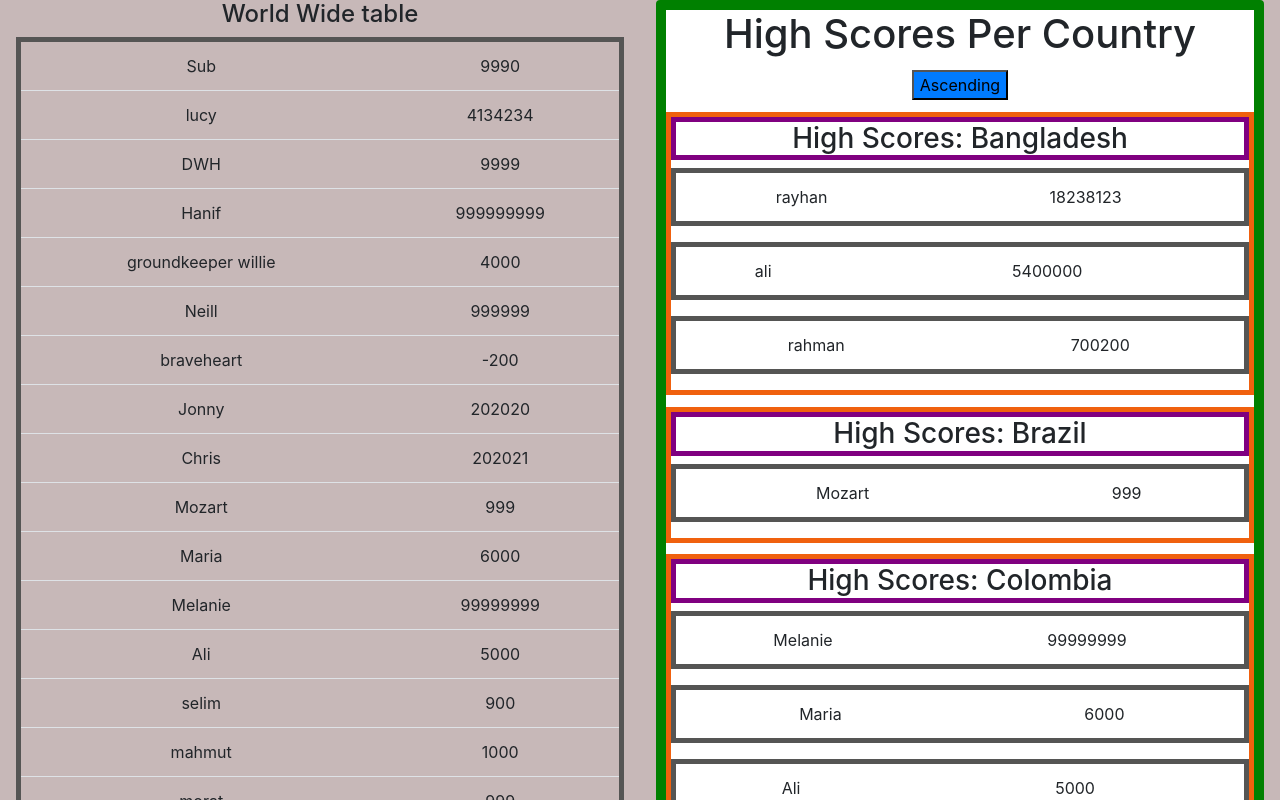
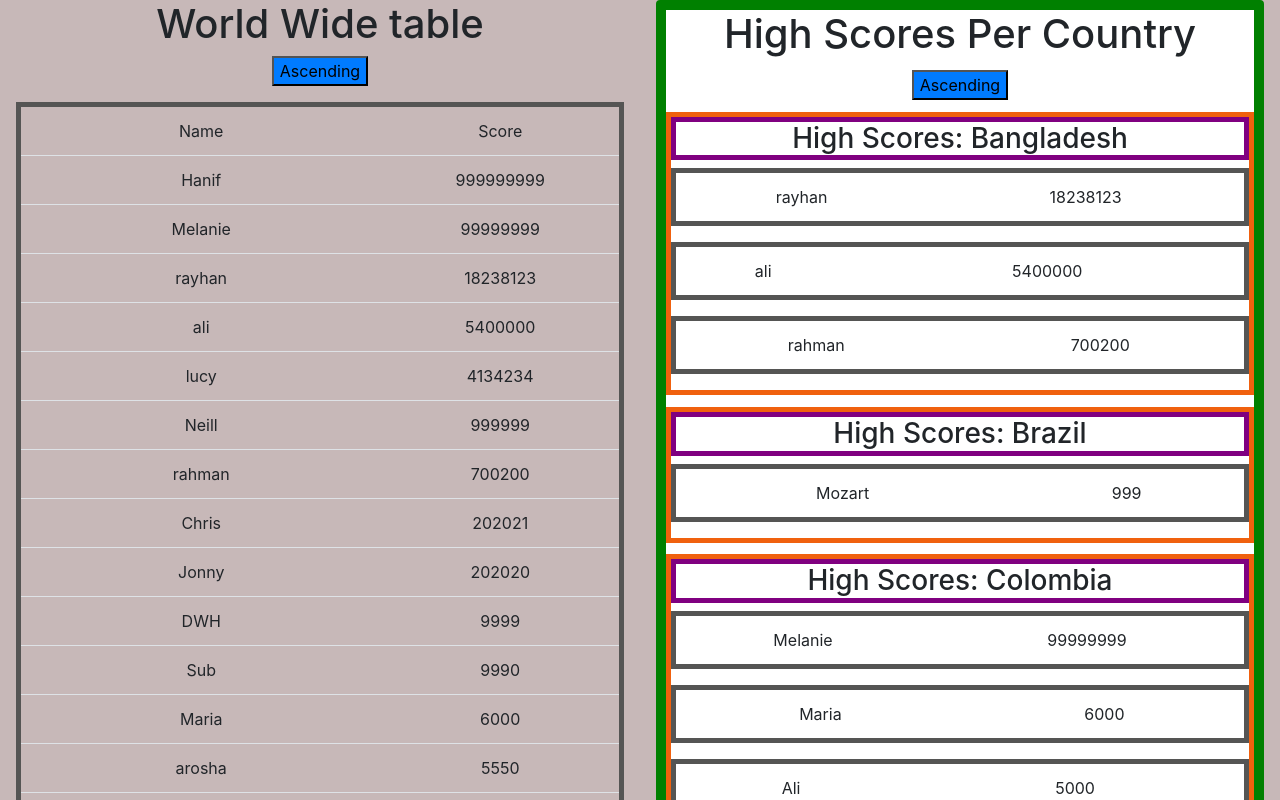
Before and after one commit to SenaitEkubai/high-scores-react, a React (Create React App) app: page / in a window 1280 px wide. Shown: the top 800 px of the page. Built offline with nearby package versions, Linux system fonts and the light colour scheme.

Commit message:
added usestate to world wide table

```diff
--- a/src/WorldWideTable.js
+++ b/src/WorldWideTable.js
@@ -1,20 +1,55 @@
-import React from "react";
+import React, { useState } from "react";
 import allCountryScores from "./allCountryScore";
 
 function WorldWideTable() {
+  let nameAndScoresArray = [];
+  const [order, setSortOrder] = useState(1);
+  const [buttonName, setButtonName] = useState("Ascending");
+
+  /* this function change the button name when the button is clicked  and changes the sort order */
+
+  function changeSortOrder() {
+    setSortOrder((order) => order * -1);
+    if (buttonName === "Ascending") {
+      setButtonName((buttonName) => "Descending");
+    } else {
+      setButtonName((buttonName) => "Ascending");
+    }
+  }
+
+  /* will map through the allcountryscores array and populate the namesandscoresarray */
+
+  allCountryScores.map(
+    (el) => (nameAndScoresArray = nameAndScoresArray.concat(el.scores))
+  );
+
+  nameAndScoresArray.sort((a, b) => {
+    if (a.s < b.s) {
+      return 1 * order;
+    }
+    return -1 * order;
+  });
+
   return (
-    <div style={{ width: "38rem" }}>
-      <h4>World Wide table</h4>
-      <table className="table table-stripped  text-center">
+    <div className="world-wide" style={{ width: "38rem" }}>
+      <h1>World Wide table</h1>
+      <button className="bg-primary mb-3" onClick={changeSortOrder}>
+        {buttonName}
+      </button>
+      <table className="table table-stripped text-center">
+        <thead>
+          <tr>
+            <td>Name</td>
+            <td>Score</td>
+          </tr>
+        </thead>
         <tbody>
-          {allCountryScores.map((item) =>
-            item.scores.map((el, index) => (
-              <tr key={index}>
-                <td>{el.n} </td>
-                <td>{el.s}</td>
-              </tr>
-            ))
-          )}
+          {nameAndScoresArray.map((el, index) => (
+            <tr key={"n" + index}>
+              <td>{el.n}</td>
+              <td>{el.s}</td>
+            </tr>
+          ))}
         </tbody>
       </table>
     </div>
```
